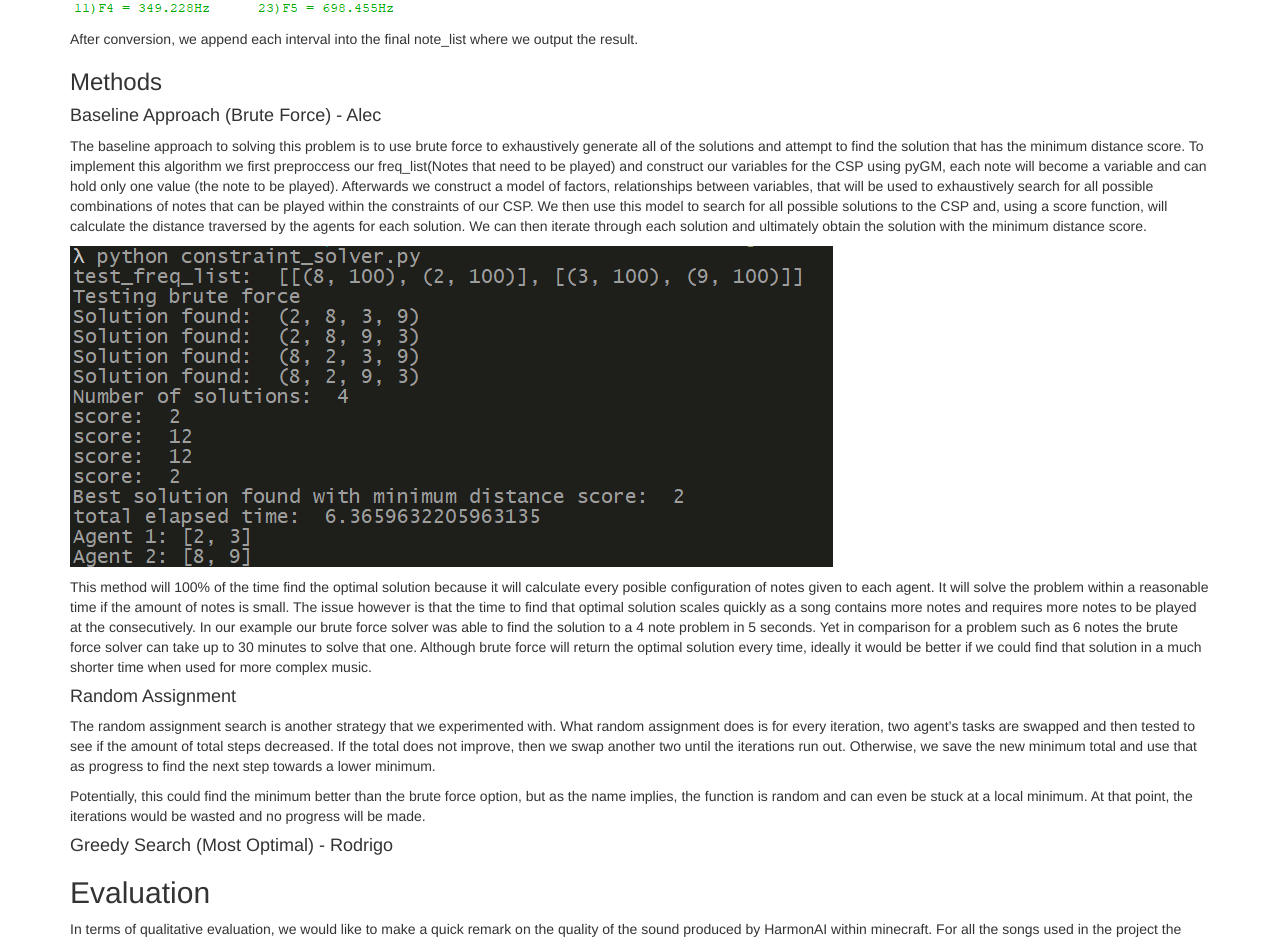
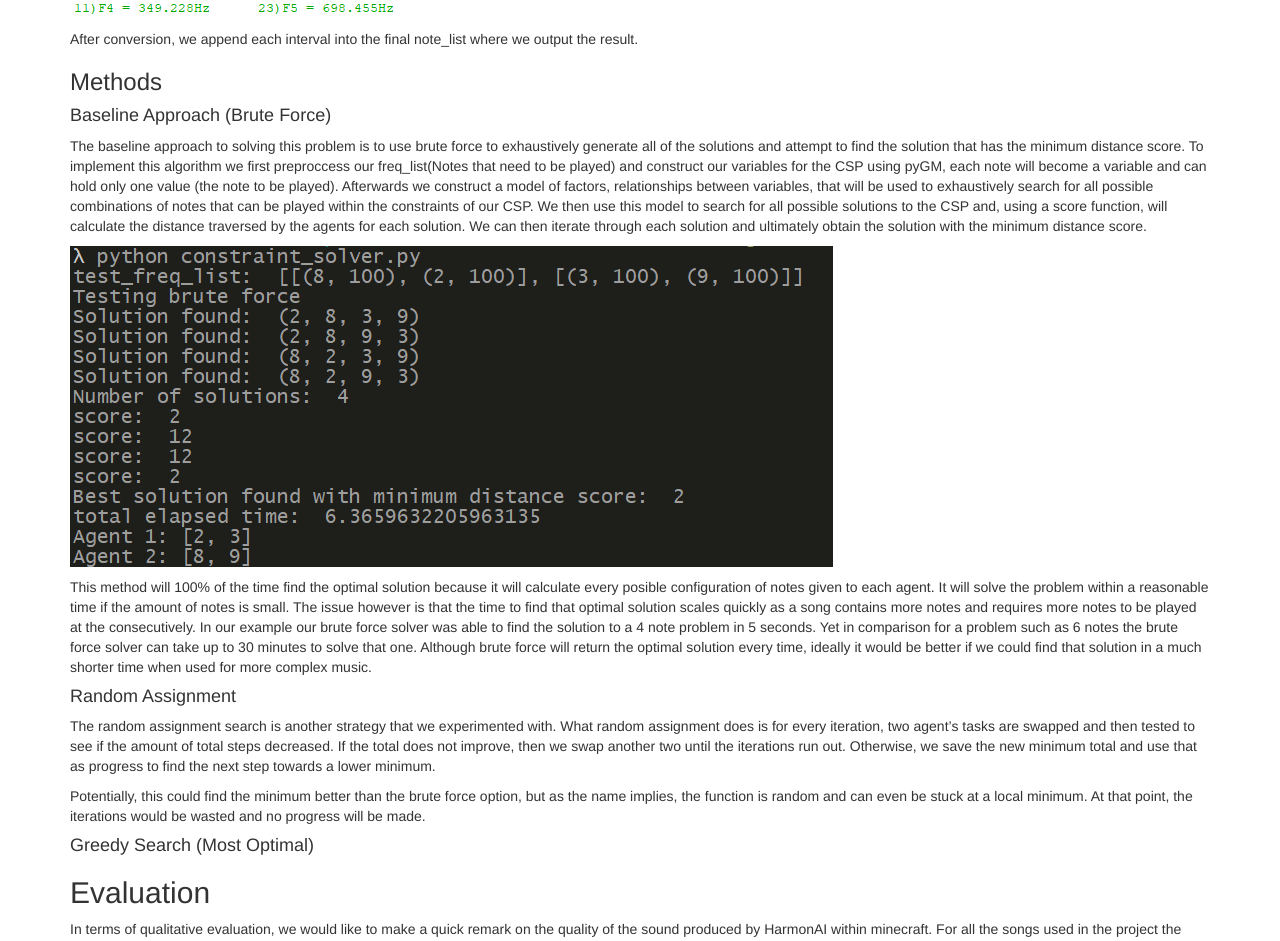
Before and after one commit to AlecJacksonE/HarmonAI, a Jekyll site: the page built from docs/final.md, in a window 1280 px wide and 1400 px high, scrolled down 5399 px. Shown: the part 155-1096 px from the top of the window. Built offline with Jekyll 4.4.1, drawn with Linux system fonts in a browser that asks for light colours; our own code applies the rules of GitHub Pages for plain Markdown files.

Commit message:
Update final.md

```diff
--- a/docs/final.md
+++ b/docs/final.md
@@ -58,7 +58,7 @@ Once we reach the end of the song, we convert the frequencies to integers that c
 After conversion, we append each interval into the final note_list where we output the result.
 
 ### Methods
-#### Baseline Approach (Brute Force) - Alec
+#### Baseline Approach (Brute Force)
 
 The baseline approach to solving this problem is to use brute force to exhaustively generate all of the solutions and attempt to find the solution that has the minimum distance score. To implement this algorithm we first preproccess our freq_list(Notes that need to be played) and construct our variables for the CSP using pyGM, each note will become a variable and can hold only one value (the note to be played). Afterwards we construct a model of factors, relationships between variables, that will be used to exhaustively search for all possible combinations of notes that can be played within the constraints of our CSP. We then use this model to search for all possible solutions to the CSP and, using a score function, will calculate the distance traversed by the agents for each solution. We can then iterate through each solution and ultimately obtain the solution with the minimum distance score.
 
@@ -71,7 +71,7 @@ The random assignment search is another strategy that we experimented with. What
 
 Potentially, this could find the minimum better than the brute force option, but as the name implies, the function is random and can even be stuck at a local minimum. At that point, the iterations would be wasted and no progress will be made.
 
-#### Greedy Search (Most Optimal) - Rodrigo
+#### Greedy Search (Most Optimal)
 
 ## Evaluation
 In terms of qualitative evaluation, we would like to make a quick remark on the quality of the sound produced by HarmonAI within minecraft. For all the songs used in the project the audio produced within minecraft sounds very close to the audio of the original song. To view this comparison, we compared our best performing music produced by our AI to the original in the video. In addition, below we have included a link to a sample video of our agent as well as an mp3 of the original song. At this point we would also like to address an issue in malmo that caused agents to play slightly off from each other. Since there is no way to synchronize sending commands to multiple agents within malmo we had to settle with sending commands to each agent consecutively. Mostly the agents play in unison, however the issue will only occur occasionally.
```
